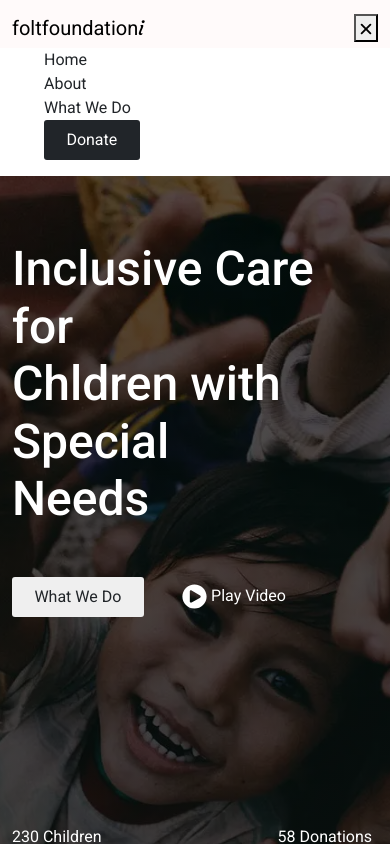
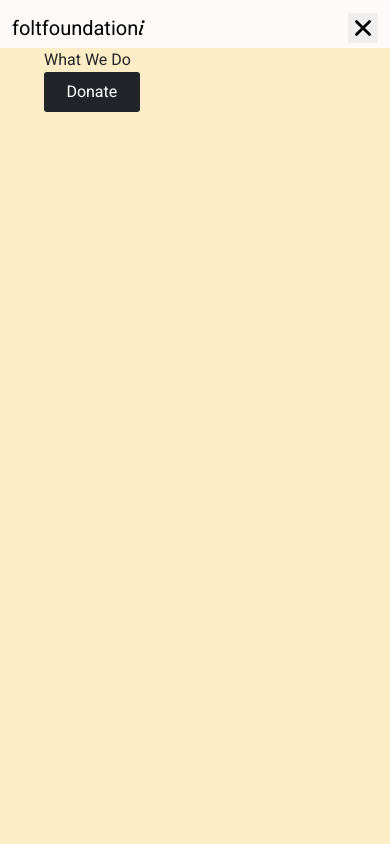
Before and after one commit to AllSparkTech100/Techrity_Assesment, a React (Vite) app: page / in a window 390 px wide. Both pictures are taken after a click on the button 366 px from the left and 28 px from the top of the page. Shown: the top 844 px of the page. Built offline with nearby package versions, Linux system fonts and the light colour scheme.

Commit message:
Add files via upload

```diff
--- a/src/components/Nav.jsx
+++ b/src/components/Nav.jsx
@@ -32,16 +32,16 @@ function NavComp() {
           </Navbar.Collapse>
 
           <button
-                className="d-lg-none d-sm-block shadow-none"
+                className="d-lg-none d-sm-block border-0 shadow-none"
                 onClick={toggleMenu}
               >
-                {isMenuVisible ? <IoClose className='shadow-none border-0' size={20}/> : <CiMenuFries className='shadow-none border-0' size={20}/>}
+                {isMenuVisible ? <IoClose size={30}/> : <CiMenuFries size={30}/>}
               </button>
         </Container>
       </Navbar>
       {isMenuVisible && (
-        <Container fluid className="">
-          <div className="">
+        <Container fluid className="menu-carrier">
+          <div className="menu-inner">
             <ul>
               <Nav.Link href="/" className="">
                 Home
--- a/src/components/components.scss
+++ b/src/components/components.scss
@@ -59,11 +59,19 @@
     }
   }
 }
+
+.menu-carrier {
+  position: fixed;
+  top: 0;
+  width: 100%;
+  height: 100vh;
+  background-color: $medium;
+}
 @media screen and (max-width: 480px) {
   .footer-carrier {
     .sub_form {
       width: 310px !important;
-      input{
+      input {
         width: 100%;
       }
       width: 80%;
--- a/src/pages/styles.scss
+++ b/src/pages/styles.scss
@@ -468,22 +468,25 @@
         }
       }
     }
-    .head-img{
+    .head-img {
       display: none;
     }
   }
 
-  .projects{
-    .intro-text{
-      h4{
+  .projects {
+    .intro-text {
+      h4 {
         font-size: 1.5rem;
       }
     }
   }
 }
 
-@media screen and (max-width: 768px) {
+@media screen and (min-width: 768px) {
 }
 
-@media screen and (max-width: 1024px) {
+@media screen and (min-width: 1200px) {
+  .service_carrier {
+    height: 125vh;
+  }
 }
```
